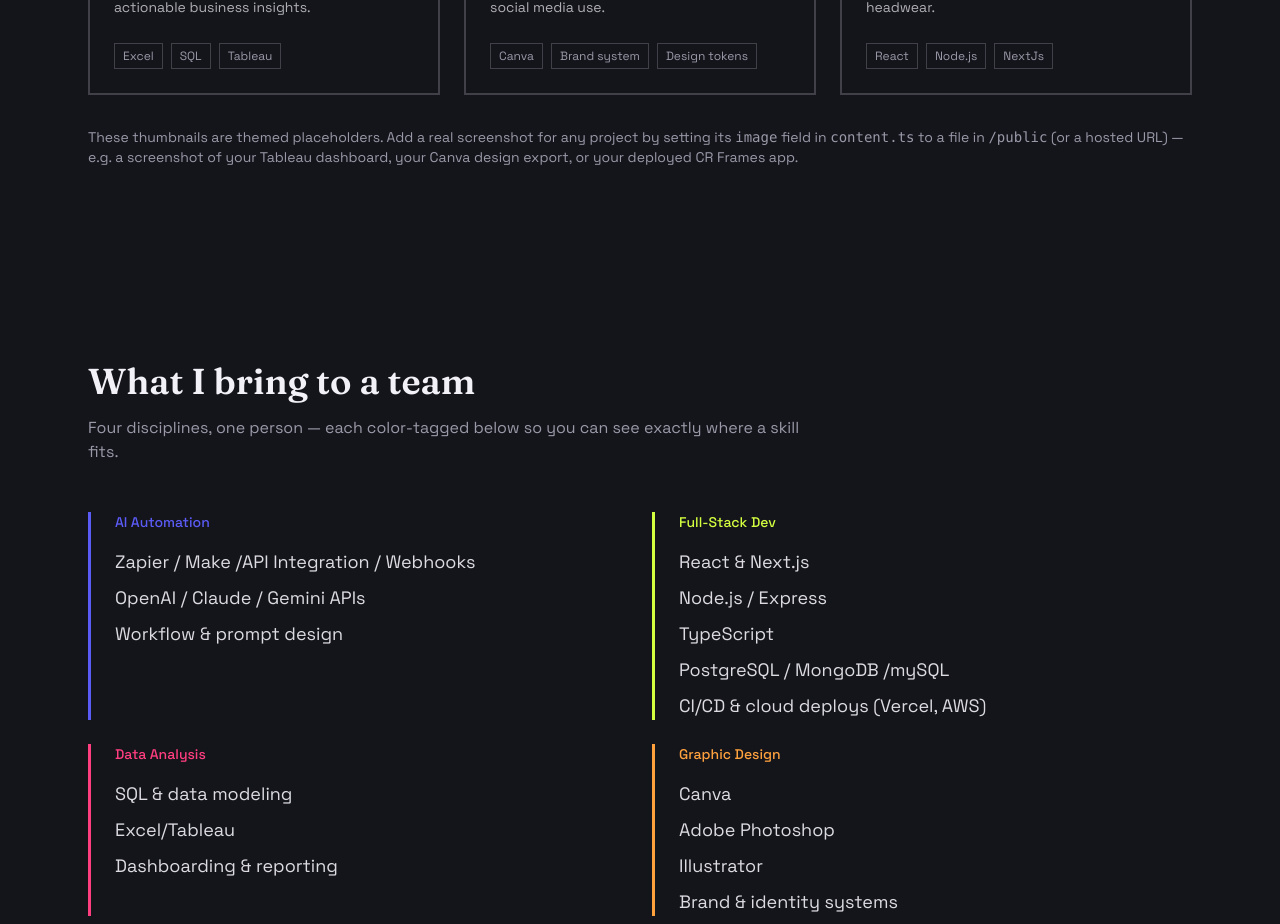
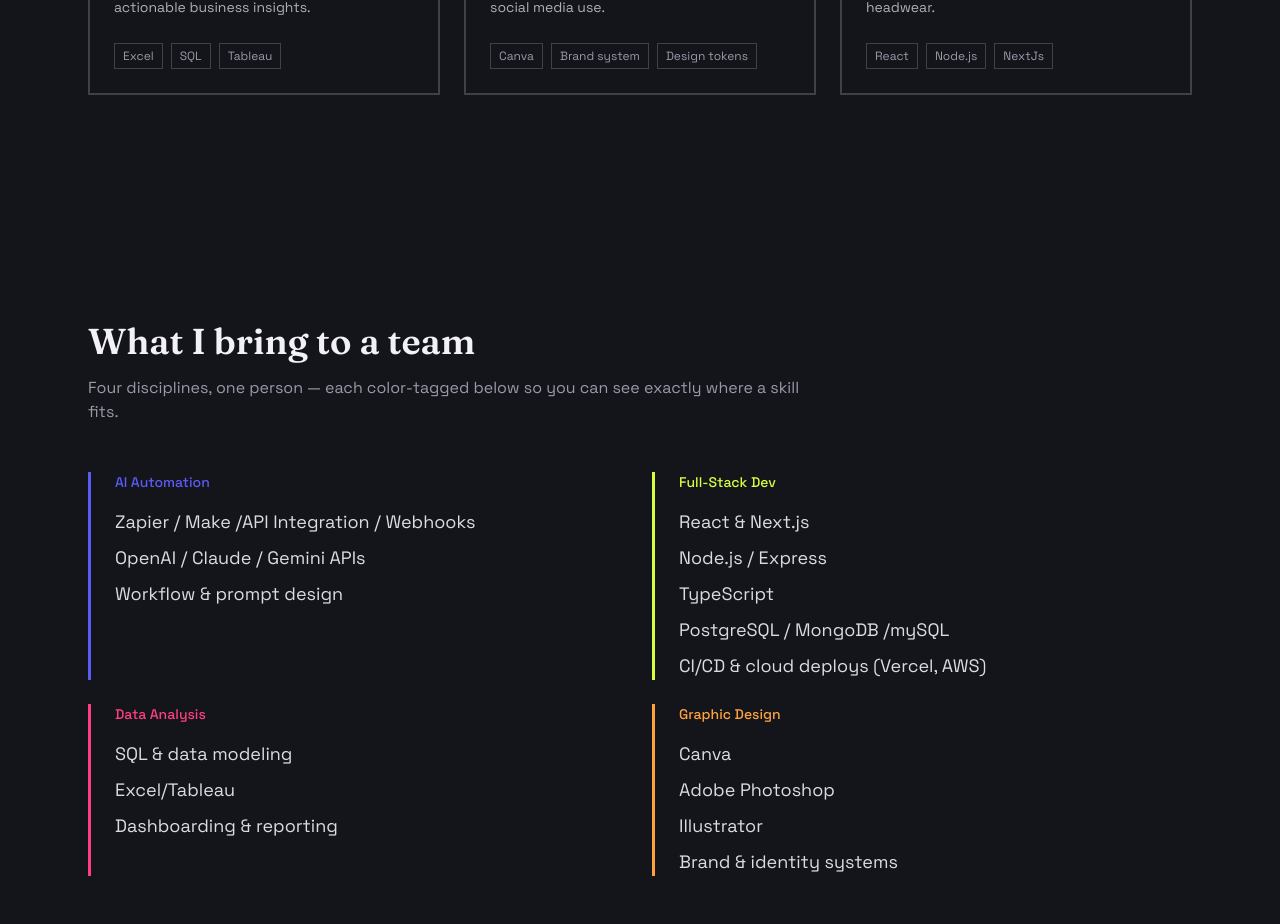
Before and after one commit to caliphridwan/Caliph_Portfolio, a Next.js app: page / in a window 1280 px wide. Shown: the part 2114-3038 px from the top of the page. Built offline with nearby package versions, Linux system fonts and the light colour scheme.

Commit message:
Final commit

```diff
--- a/components/Projects.tsx
+++ b/components/Projects.tsx
@@ -165,11 +165,7 @@ export default function Projects() {
         </div>
 
         <p className="mt-8 font-body text-sm text-muted">
-          These thumbnails are themed placeholders. Add a real screenshot for
-          any project by setting its <code>image</code> field in{" "}
-          <code>content.ts</code> to a file in <code>/public</code> (or a
-          hosted URL) — e.g. a screenshot of your Tableau dashboard, your
-          Canva design export, or your deployed CR Frames app.
+
         </p>
       </div>
     </section>
```
